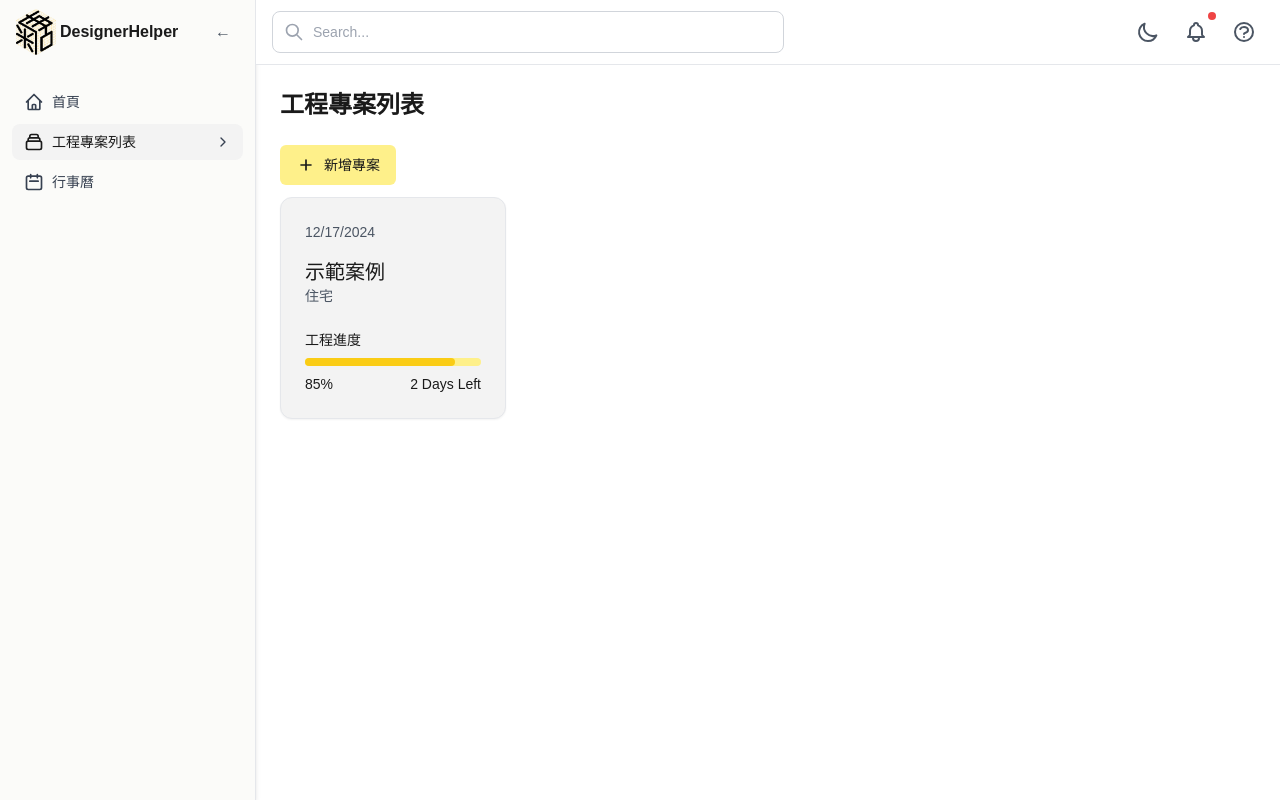
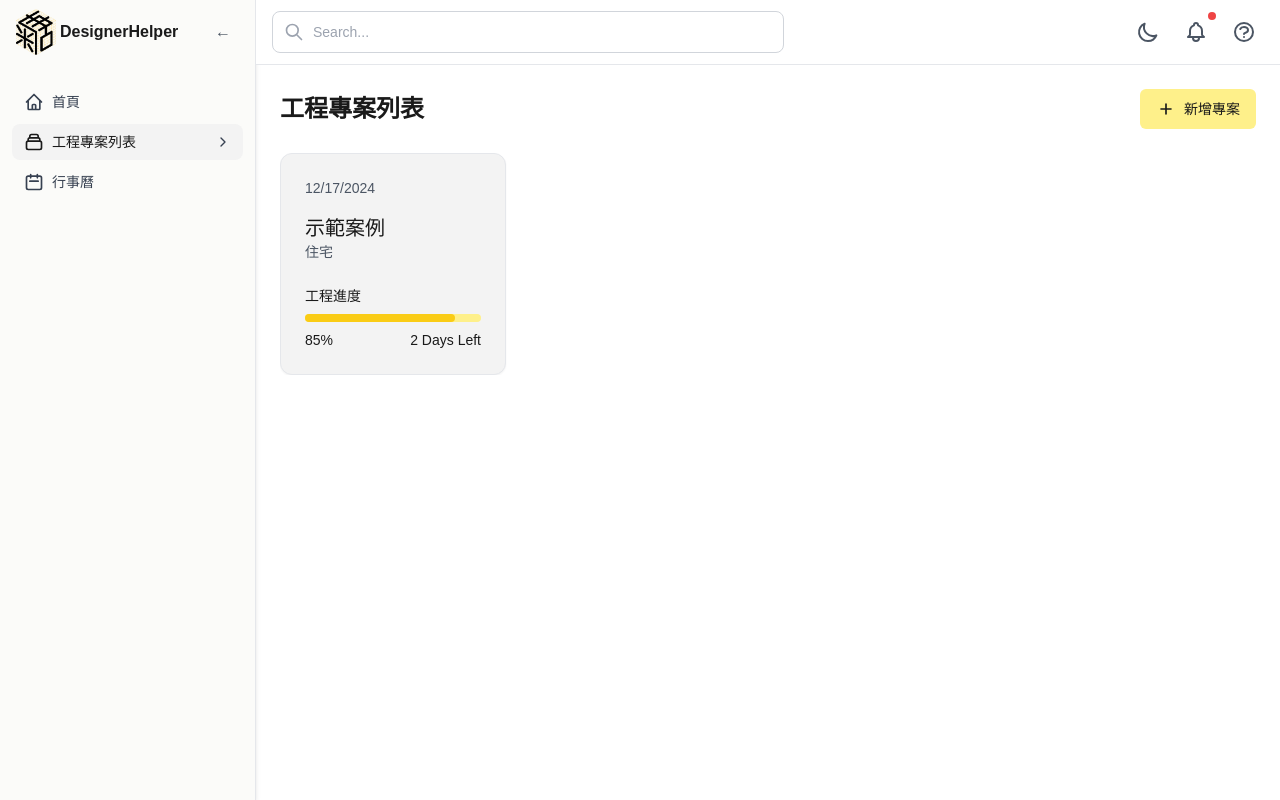
Before and after one commit to eddie8119/interior-helper, a Next.js app: page /projects in a window 1280 px wide. Built offline with nearby package versions, Linux system fonts and the light colour scheme.

Commit message:
feat: ProjectsPage 排版

```diff
--- a/src/app/layout.tsx
+++ b/src/app/layout.tsx
@@ -38,7 +38,7 @@ export default function RootLayout({
             <MobileNav />
 
             <Sidebar />
-            <div className="flex h-full flex-1 flex-col">
+            <div className="mt-16 flex h-full flex-1 flex-col sm:mt-0">
               <Header />
               <main className="flex-1 overflow-y-auto p-6">
                 <div className="mx-auto max-w-7xl">{children}</div>
--- a/src/app/projects/page.tsx
+++ b/src/app/projects/page.tsx
@@ -4,24 +4,23 @@ import { AddProjectDialog } from '@/components/projects/AddProjectDialog'
 import { ProjectCard } from '@/components/projects/ProjectCard'
 import { useProjects } from '@/hooks/use-projects'
 
-export default function DashboardPage() {
+export default function ProjectsPage() {
   const { projects, addProject } = useProjects()
 
   return (
-    <>
-      <header className="mb-6 flex items-center">
+    <section className="flex h-full flex-col">
+      <header className="sticky top-0 z-10 flex items-center justify-between bg-background pb-6">
         <h1 className="text-2xl font-semibold">工程專案列表</h1>
+        <AddProjectDialog onAddProject={addProject} />
       </header>
 
-      <section>
-        <AddProjectDialog onAddProject={addProject} />
-
-        <article className="mt-3 grid grid-cols-1 gap-6 md:grid-cols-4">
+      <main className="flex-1 overflow-y-auto">
+        <article className="grid grid-cols-1 gap-6 sm:grid-cols-2 md:grid-cols-4">
           {projects.map((project) => (
             <ProjectCard key={project.id} project={project} />
           ))}
         </article>
-      </section>
-    </>
+      </main>
+    </section>
   )
 }
```
